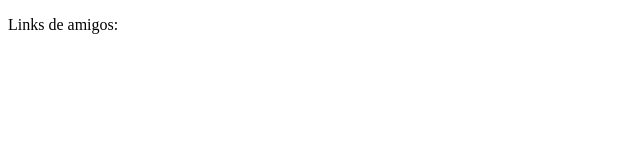
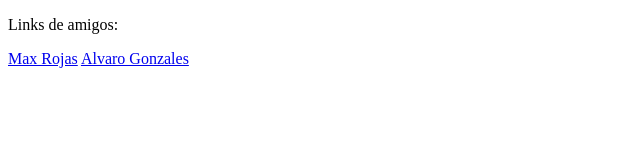
Before and after one commit to DiegoRomeroCorvera/DiegoRomeroCorvera.github.io, a plain HTML site: page miarchivo.html in a window 1280 px wide. Shown: the whole page, without its empty margins (0-640 px from the left). Drawn offline with Linux system fonts and the light colour scheme.

Commit message:
Update miarchivo.html

```diff
--- a/miarchivo.html
+++ b/miarchivo.html
@@ -7,7 +7,7 @@
 </head>
 <body>
     <p>Links de amigos:</p>
-    <a href="https://maxxrojas.github.io/"></a>
-    <a href="https://alvarogonmar.github.io/"></a>
+    <a href="https://maxxrojas.github.io/">Max Rojas</a>
+    <a href="https://alvarogonmar.github.io/">Alvaro Gonzales</a>
 </body>
 </html>
```
